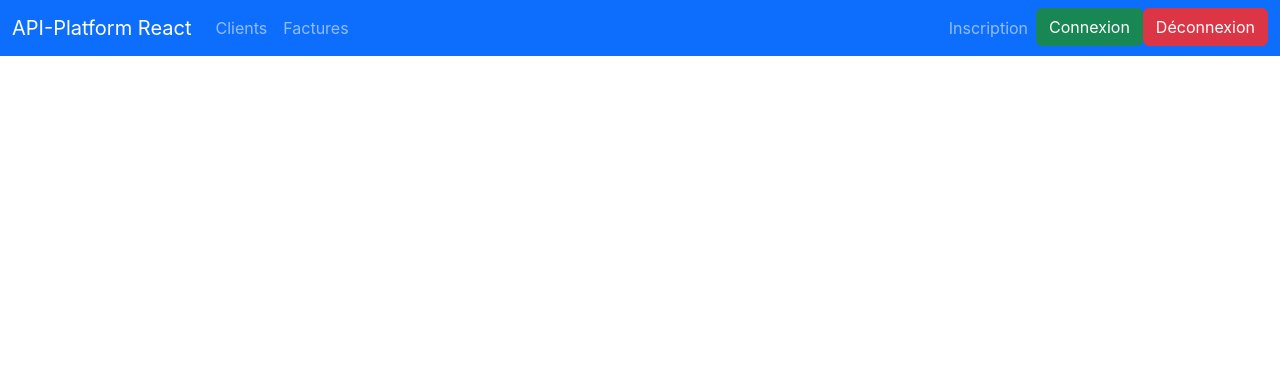
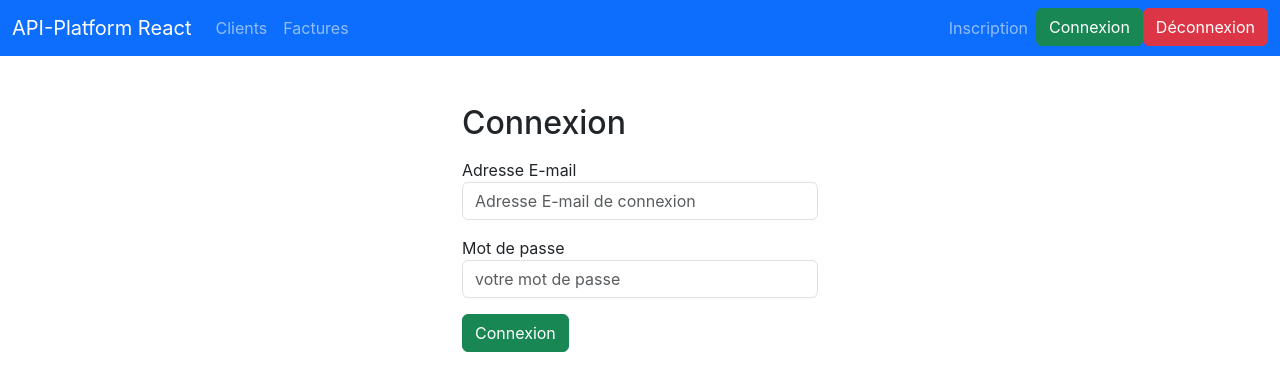
Before and after one commit to webepse/apireact2025, a React (Create React App) app: page /login in a window 1280 px wide. Shown: the top 390 px of the page. Built offline with nearby package versions, Linux system fonts and the light colour scheme.

Commit message:
authentitace v1

```diff
--- a/package.json
+++ b/package.json
@@ -6,6 +6,7 @@
     "axios": "^1.7.9",
     "bootstrap": "^5.3.3",
     "cra-template": "1.2.0",
+    "jwt-decode": "^4.0.0",
     "moment": "^2.30.1",
     "react": "^19.0.0",
     "react-dom": "^19.0.0",
--- a/src/App.js
+++ b/src/App.js
@@ -5,6 +5,7 @@
 import CustomersPage from './pages/CustomersPage';
 import CustomersPageWithPagination from './pages/CustomersPageWithPagination';
 import InvoicesPage from './pages/InvoicesPage';
+import LoginPage from './pages/LoginPage';
 
 function App() {
   return (
@@ -12,6 +13,7 @@
       <Navbar />
       <main className="container pt-5">
         <Routes>
+          <Route path="/login" element={<LoginPage />} />
           <Route path="/invoices" element={<InvoicesPage />} />
           <Route path="/customerpage" element={<CustomersPageWithPagination />} />
           <Route path="/customers" element={<CustomersPage />} />
--- a/src/components/Navbar.jsx
+++ b/src/components/Navbar.jsx
@@ -23,10 +23,10 @@
                             <a href="#" className="nav-link">Inscription</a>
                         </li>
                         <li className="nav-item">
-                            <a href="#" className="btn btn-success">Connexion</a>
+                            <Link to="/login" className="btn btn-success">Connexion</Link>
                         </li>
                         <li className="nav-item">
-                            <a href="#" className="btn btn-danger">Déconnexion</a>
+                            <button className="btn btn-danger">Déconnexion</button>
                         </li>
                     </ul>
                 </div>
--- /dev/null
+++ b/src/pages/LoginPage.jsx
@@ -0,0 +1,97 @@
+import { useState } from "react";
+import authAPI from "../services/authAPI";
+
+const LoginPage = (props) => {
+
+    const [credentials, setCredentials] = useState({
+        username: "",
+        password: ""
+    })
+
+    const [error, setError] = useState("")
+
+    const handleSubmit = async (event) => {
+        event.preventDefault()
+        try{
+            await authAPI.authenticate(credentials)
+            setError()
+        }catch(error)
+        {
+            setError("Aucun compte ne possède cette adresse e-mail ou les informations ne correspondent pas")
+        }
+    }
+
+    const handleChange = (event) => {
+        const value = event.currentTarget.value
+        const name = event.currentTarget.name
+
+        // copie de l'objet crédentials... et la virgule permet de faire un ajout ou un remplacement
+        setCredentials({...credentials, [name]:value})
+
+        /*
+             setCredentials({...credentials, name:value})
+             credentials = {
+                username: "",
+                password: "",
+                name: "jfdklsqjflk"
+             }
+
+             // si on laisse simplement name, il va venir écrire dans l'objet une prop name mais avec le corchet il va prendre la valeur de ta constante name créée plus haut dans le code
+
+             const name = "password"
+              setCredentials({...credentials, [name]:value})
+              setCredentials({...credentials, password:value})
+             credentials = {
+                username: "",
+                password: "jfdklsqjflk",
+             }
+        */
+    }
+
+    return (
+        <>
+            <div className="row">
+                <div className="col-sm-4 offset-sm-4">
+                    <h2>Connexion</h2>
+                    <form onSubmit={handleSubmit}>
+                        <div className="form-group my-3">
+                            <label htmlFor="username">Adresse E-mail</label>
+                            <input
+                                type="email"
+                                value={credentials.username}
+                                onChange={handleChange}
+                                placeholder="Adresse E-mail de connexion"
+                                name="username"
+                                id="username"
+                                className={"form-control" + (error && " is-invalid")}
+                            />
+                            {error && (
+                                <p className="invalid-feedback">{error}</p>
+                            )}
+                        </div>
+                        <div className="form-group my-3">
+                            <label htmlFor="password">Mot de passe</label>
+                            <input
+                                type="password"
+                                value={credentials.password}
+                                onChange={handleChange}
+                                placeholder="votre mot de passe"
+                                name="password"
+                                id="password"
+                                className={"form-control" + (error && " is-invalid")}
+                            />
+                            {error && (
+                                <p className="invalid-feedback">{error}</p>
+                            )}
+                        </div>
+                        <div className="form-group my-3">
+                            <button className="btn btn-success">Connexion</button>
+                        </div>
+                    </form>
+                </div>
+            </div>
+        </>
+     );
+}
+
+export default LoginPage;
--- /dev/null
+++ b/src/services/authAPI.js
@@ -0,0 +1,40 @@
+import Axios from "axios"
+import { jwtDecode } from "jwt-decode"
+
+function authenticate(credentials){
+    return Axios
+            .post("http://127.0.0.1:8000/api/login_check", credentials)
+            .then(response => response.data.token)
+            .then(token => {
+                // mettre le token dans le localStorage
+                window.localStorage.setItem("authToken", token)
+                // Ajouter à axios pour chaque req, le bearer token avec le token qu'on récup
+                Axios.defaults.headers["Authorization"]="Bearer " + token
+                return true
+            })
+}
+
+function logout() {
+    window.localStorage.removeItem("authToken")
+    delete Axios.defaults.headers["Authorization"]
+}
+
+function setup() {
+    // voir si on a un token
+    const token = window.localStorage.getItem("authToken")
+    if(token)
+    {
+        const jwtData = jwtDecode(token)
+        // millisecondes vs secondes
+        if((jwtData.exp * 1000) > new Date().getTime())
+        {
+            Axios.defaults.headers["Authorization"]="Bearer " + token
+        }
+    }
+}
+
+export default {
+    authenticate: authenticate,
+    logout: logout,
+    setup: setup
+}
```
Also changed, not shown: 1 other file (tests, documents, lock files or other folders).
